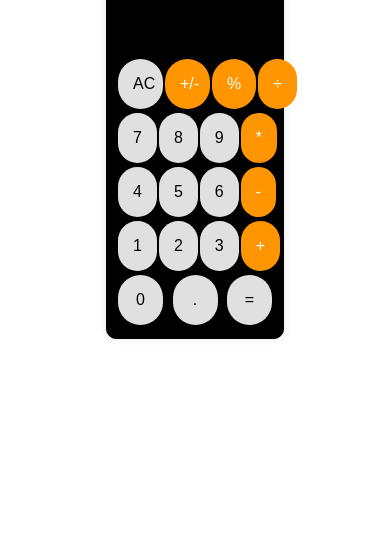
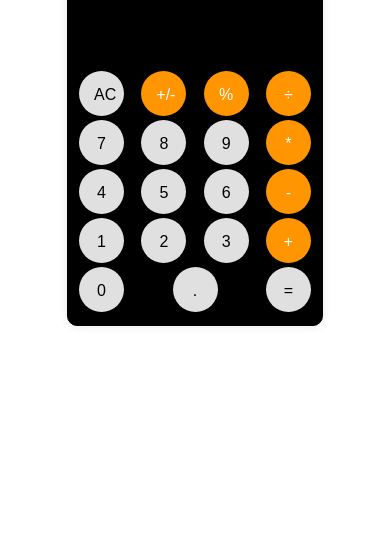
Before and after one commit to devbydijah/simple-calculator, a plain HTML site: page index.html in a window 390 px wide. Shown: the part 286-844 px from the top of the page. Drawn offline with Linux system fonts and the light colour scheme.

Commit message:
Adjust calculator dimensions and button sizes for improved responsiveness on smaller screens

```diff
--- a/calculator.css
+++ b/calculator.css
@@ -104,12 +104,12 @@ h1 {
 
 @media (max-width: 768px) {
   #calculator {
-    width: 40%;
+    width: 60%;
     max-width: 300px;
     margin: 20px auto;
   }
   .btn {
-    width: 5px;
+    width: 50px;
     height: 50px;
     font-size: 16px;
     margin: 1px;
@@ -118,12 +118,12 @@ h1 {
 
 @media (max-width: 576px) {
   #calculator {
-    width: 40%;
+    width: 60%;
     padding: 10px;
   }
   .btn {
     width: 45px;
-    height: 50px;
+    height: 45px;
     font-size: 16px;
     margin: 1px;
   }
```
